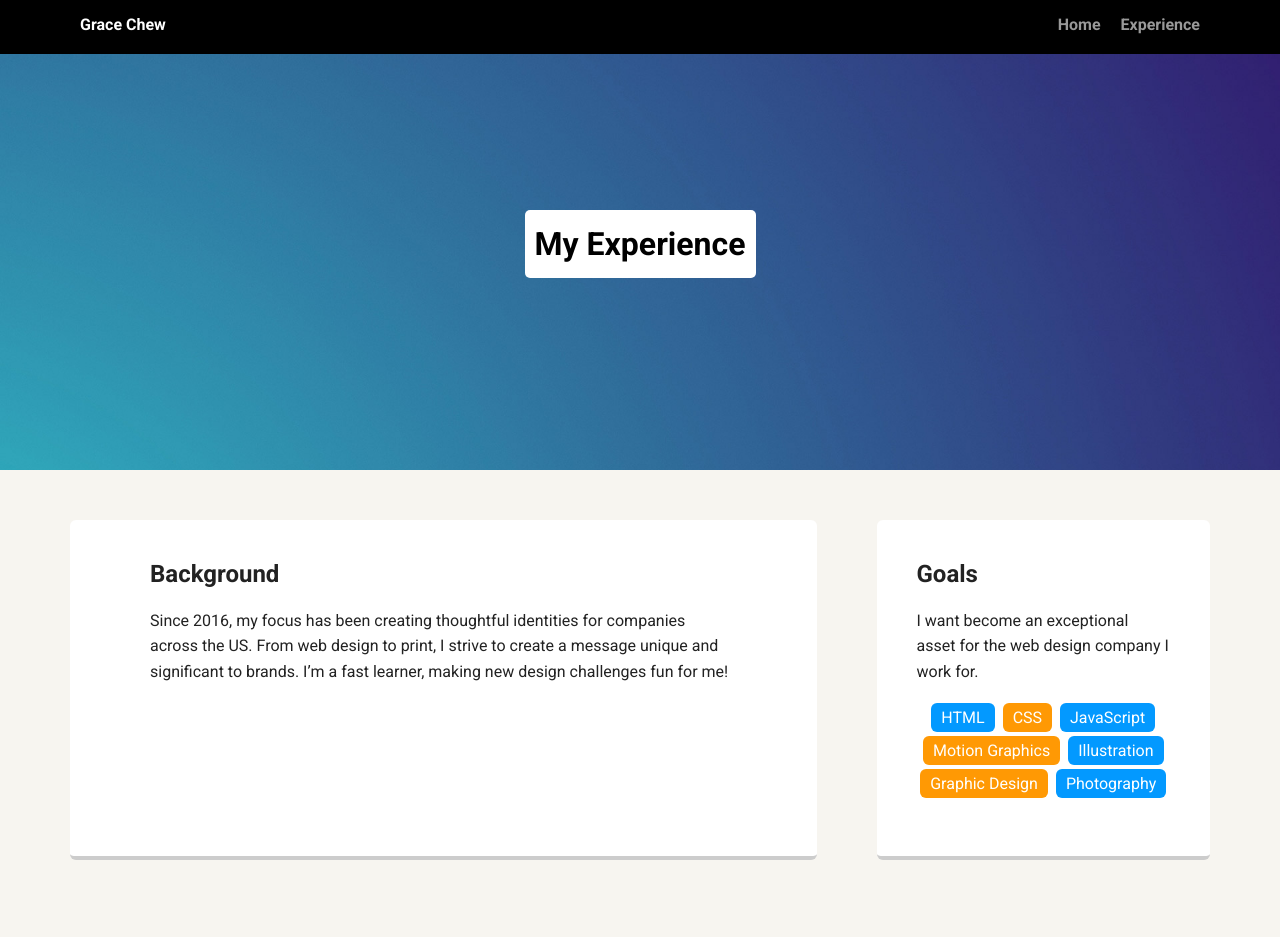
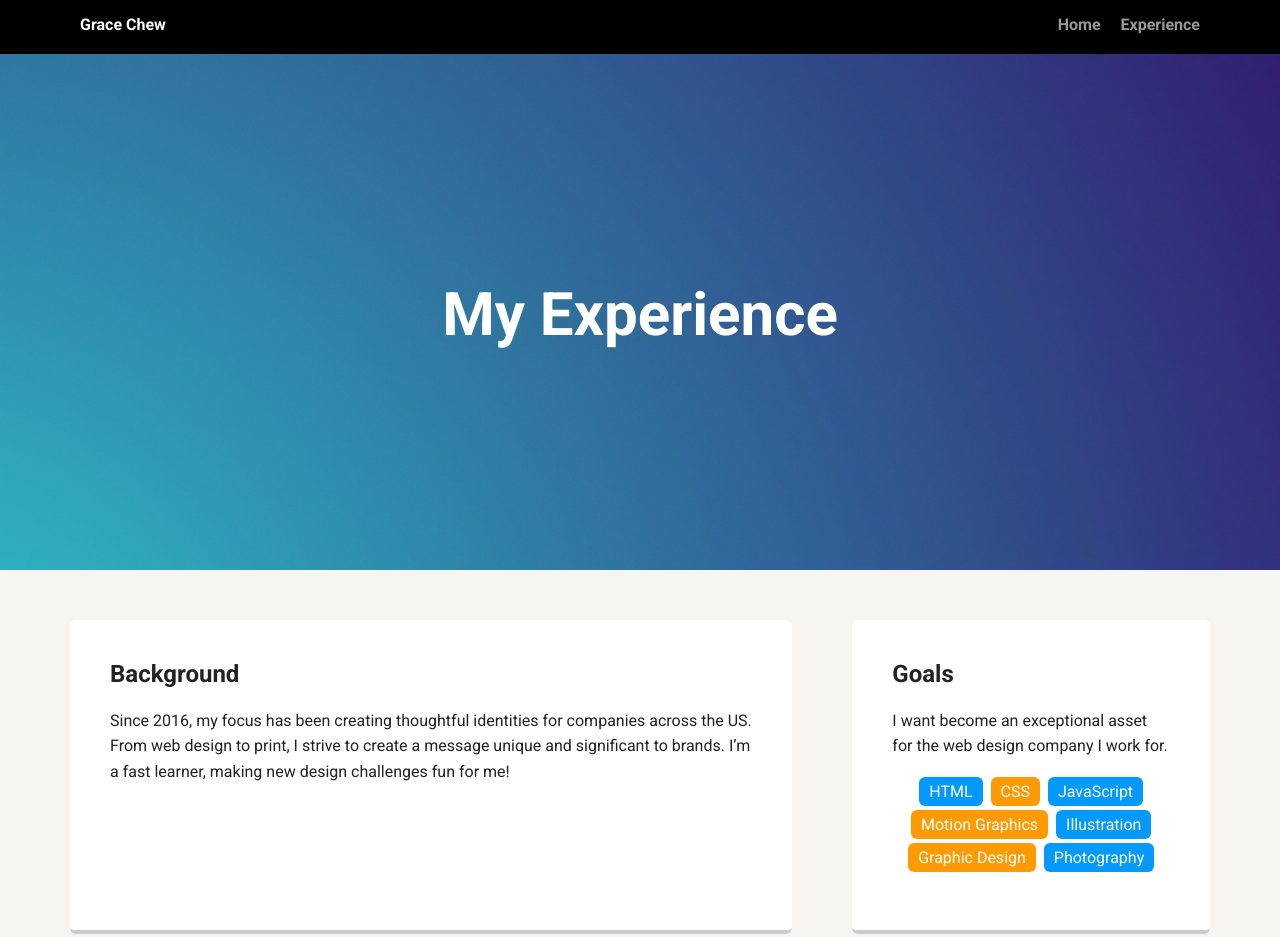
Before and after one commit to gachew/techdegree-project-1, a plain HTML site: page experience.html in a window 1280 px wide. Shown: the top 937 px of the page. Drawn offline with Linux system fonts and the light colour scheme; a web font is replaced by a local one.

Commit message:
Adjusting the styling for my experience

```diff
--- a/styles.css
+++ b/styles.css
@@ -55,7 +55,6 @@ a:hover {
 .nav a:hover {
   color: white
 }
-
 header {
   text-align: center;
   background: url('images/gradient_gb.jpg') no-repeat top center ;
@@ -87,12 +86,12 @@ header .profile-image:hover {
 }
 
 .center {
-  background-color: white;
-  color: black;
+  color: white;
+  font-size: 60px;
   padding: 10px;
   border-radius: 5px;
   display: table;
-  margin: 150px auto;
+  margin: 200px auto;
 }
 
 .city {
@@ -118,7 +117,7 @@ header .profile-image:hover {
 }
 .post {
   margin: 30px;
-  padding: 20px 80px 80px;
+  padding: 20px 40px 40px;
   max-width: 900px;
   text-align: left;
   background: #fff;
```
